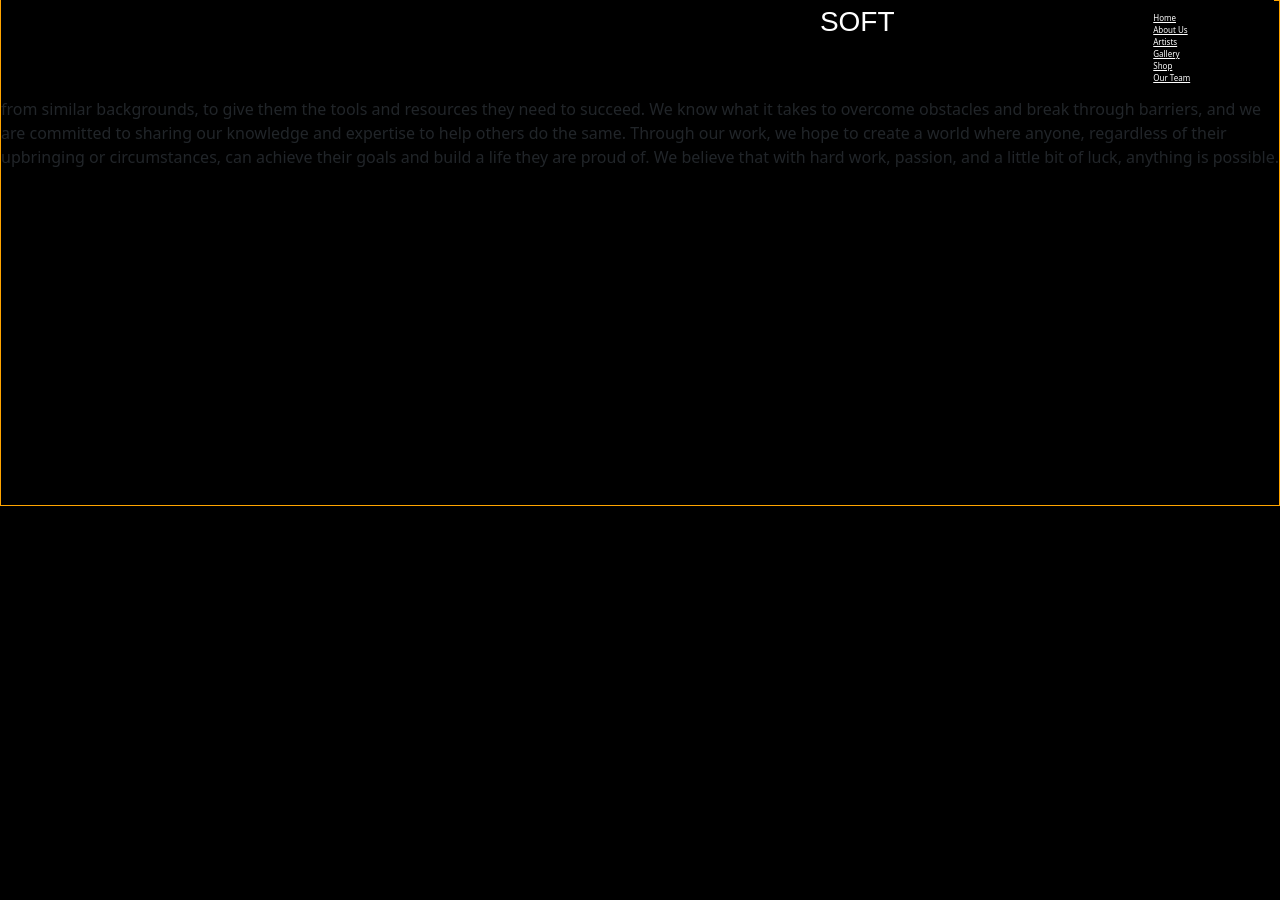
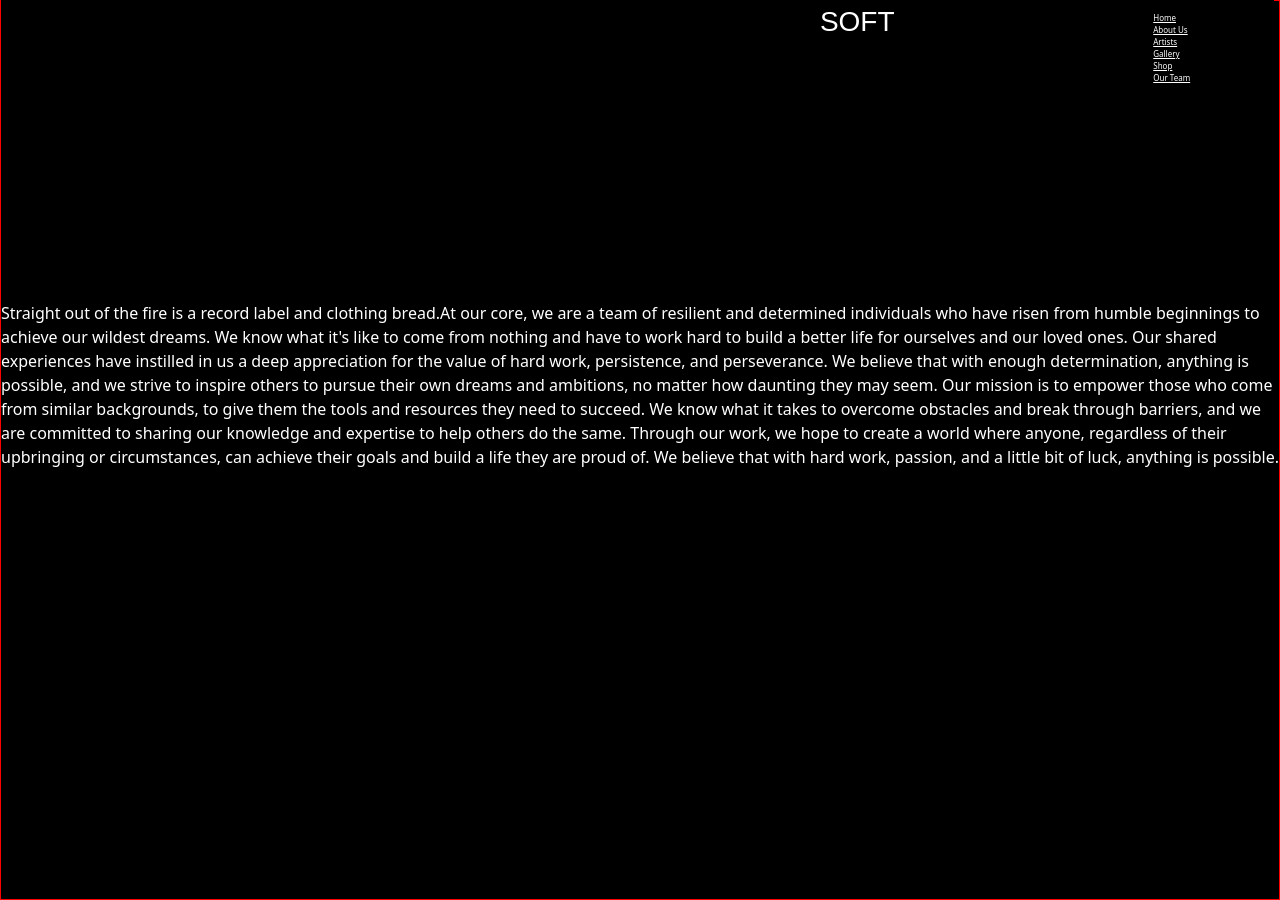
Before and after one commit to YaniWessi/Straightoutthefire-, a React (Create React App) app: page /about in a window 1280 px wide. Before the commit the page ends 800 px from the top, so only its background shows below. Built offline with nearby package versions, Linux system fonts and the light colour scheme.

Commit message:
tried adding some of the styles for the project

```diff
--- a/src/pages/AboutUs.jsx
+++ b/src/pages/AboutUs.jsx
@@ -1,10 +1,9 @@
 import React from 'react';
-import AppHeader from '../components/templates/header/AppHeader';
+import "./about.css";
 
 
 const AboutUs = () =>
   <div className="about-us-container">
-    <AppHeader/>
     <p>Straight out of the fire is a record label and clothing bread.At our core, we are a team of resilient and determined individuals who have risen from humble beginnings to achieve our wildest dreams. We know what it's like to come from nothing and have to work hard to build a better life for ourselves and our loved ones.
 
 Our shared experiences have instilled in us a deep appreciation for the value of hard work, persistence, and perseverance. We believe that with enough determination, anything is possible, and we strive to inspire others to pursue their own dreams and ambitions, no matter how daunting they may seem.
--- a/src/pages/Artist.jsx
+++ b/src/pages/Artist.jsx
@@ -1,11 +1,10 @@
 import React from 'react';
-import AppHeader from '../components/templates/header/AppHeader';
+import "./artist.css";
 
 
 
 const Artist = () =>
   <div className='artist-container'>
-  <AppHeader/>
 
   </div>
 
--- a/src/pages/Gallery.jsx
+++ b/src/pages/Gallery.jsx
@@ -1,10 +1,8 @@
 import React from 'react';
-import AppHeader from '../components/templates/header/AppHeader';
-
+import "./gallery.css";
 
 const Gallery = () =>
 <div className='gallery-container'>
-  <AppHeader/>
 
 </div>
 
--- a/src/pages/OurTeam.jsx
+++ b/src/pages/OurTeam.jsx
@@ -1,10 +1,8 @@
 import React from 'react';
-import AppHeader from '../components/templates/header/AppHeader';
-
+import "./ourteam.css";
 
 const OurTeam = () =>
 <div className='ourteam-container'>
-  <AppHeader/>
 
 </div>
 
--- a/src/pages/Shop.jsx
+++ b/src/pages/Shop.jsx
@@ -1,10 +1,9 @@
 import React from 'react';
-import AppHeader from '../components/templates/header/AppHeader';
-
+import "./shop.css";
 
 const Shop = () =>
-<div className='shop-container'>
-  <AppHeader/>
+        <div className="shop-container">
+          <p> this is it </p>
+        </div>
 
-</div>
 export default Shop;
--- /dev/null
+++ b/src/pages/about.css
@@ -0,0 +1,5 @@
+.about-us-container p{
+  color: white;
+  position: relative;
+  top: 300px;
+}
--- /dev/null
+++ b/src/pages/shop.css
@@ -0,0 +1,11 @@
+body{
+border: 1px solid red;
+height:900px;
+}
+
+.shop-container p {
+  color: white;
+  position: relative;
+  top:300px;
+  font-size: 30px;;
+}
```
Also changed, not shown: src/pages/artist.css (added), src/pages/gallery.css (added), src/pages/ourteam.css (added).
